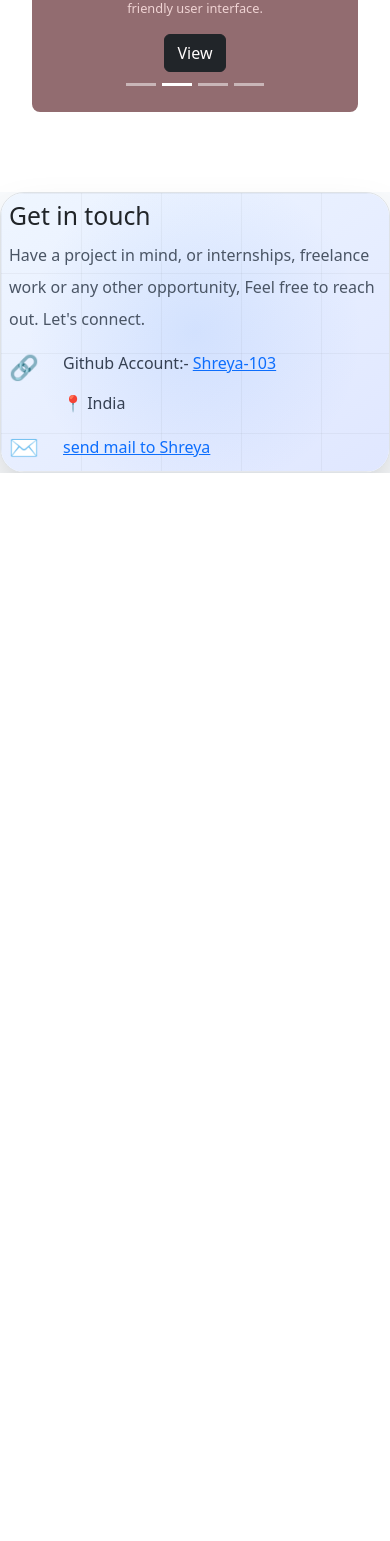
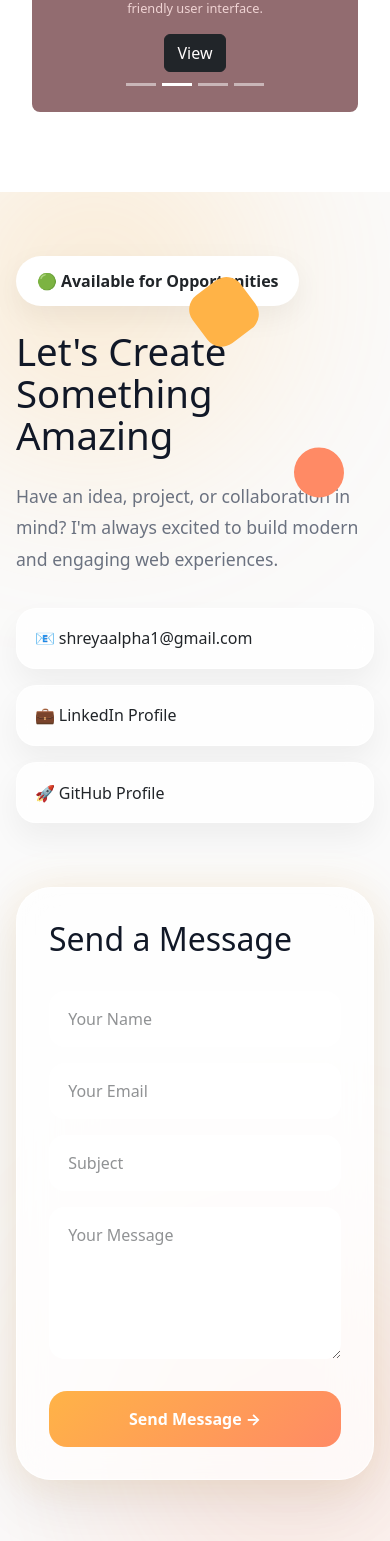
Before and after one commit to Shreya-103/Portfolio-2.0, a React (Vite) app: page / in a window 390 px wide. Shown: the part 3247-4788 px from the top of the page. Before the commit the page ends 3720 px from the top, so only its background shows below. Built offline with nearby package versions, Linux system fonts and the light colour scheme.

Commit message:
contact form

```diff
--- a/package.json
+++ b/package.json
@@ -13,6 +13,7 @@
     "deploy": "gh-pages -d dist"
   },
   "dependencies": {
+    "@emailjs/browser": "^4.4.1",
     "@tailwindcss/vite": "^4.3.0",
     "bootstrap": "^5.3.8",
     "framer-motion": "^12.40.0",
--- a/src/components/AboutMe/aboutme.module.css
+++ b/src/components/AboutMe/aboutme.module.css
@@ -1,6 +1,6 @@
 .aboutSection {
   min-height: 100vh;
-  padding: 7rem 1.5rem;
+  padding: 5rem 1.5rem;
   position: relative;
   overflow: hidden;
   background: #ffffff;
--- a/src/components/Contact/contactform.jsx
+++ b/src/components/Contact/contactform.jsx
@@ -1,50 +1,190 @@
-import './contactform.module';
+import { useRef } from "react";
+import { motion } from "framer-motion";
+import emailjs from "@emailjs/browser";
+import styles from "./contactform.module.css";
+
 const ContactSection = () => {
+  const cardRef = useRef(null);
+  const formRef = useRef();
+
+  const handleMouseMove = (e) => {
+    const card = cardRef.current;
+
+    const rect = card.getBoundingClientRect();
+
+    const x = e.clientX - rect.left;
+    const y = e.clientY - rect.top;
+
+    const rotateY = ((x / rect.width) - 0.5) * 15;
+    const rotateX = ((y / rect.height) - 0.5) * -15;
+
+    card.style.transform = `
+      perspective(1200px)
+      rotateX(${rotateX}deg)
+      rotateY(${rotateY}deg)
+    `;
+  };
+
+  const resetTilt = () => {
+    cardRef.current.style.transform =
+      "perspective(1200px) rotateX(0) rotateY(0)";
+  };
+
+  const sendEmail = (e) => {
+    e.preventDefault();
+
+    emailjs
+      .sendForm(
+        "YOUR_SERVICE_ID",
+        "YOUR_TEMPLATE_ID",
+        formRef.current,
+        "YOUR_PUBLIC_KEY"
+      )
+      .then(() => {
+        alert("Message sent successfully!");
+        formRef.current.reset();
+      })
+      .catch((error) => {
+        console.error(error);
+        alert("Failed to send message.");
+      });
+  };
+
   return (
-    <section className="bg-[#f8fafc] py-20 px-6">
-      <div className="max-w-7xl mx-auto grid lg:grid-cols-2 rounded-3xl overflow-hidden border border-gray-200 shadow-2xl bg-white">
+    <section className={styles.contactSection} id="contact">
+      {/* Floating Background */}
+      <div className={styles.background}>
+        <div className={styles.blob1}></div>
+        <div className={styles.blob2}></div>
+      </div>
 
-        {/* Left Side */}
-        <div className="relative p-10 md:p-16 border-b lg:border-b-0 lg:border-r border-gray-200 overflow-hidden bg-gradient-to-br from-blue-50 to-indigo-100">
+      <div className={styles.container}>
+        {/* LEFT SIDE */}
 
-          {/* Soft Glow */}
-          <div className="absolute inset-0 bg-[radial-gradient(circle_at_center,rgba(59,130,246,0.12),transparent_70%)]"></div>
+        <motion.div
+          className={styles.left}
+          initial={{ opacity: 0, x: -80 }}
+          whileInView={{ opacity: 1, x: 0 }}
+          transition={{ duration: 0.8 }}
+          viewport={{ once: true }}
+        >
+          <motion.div
+            className={styles.orbit}
+            animate={{ rotate: 360 }}
+            transition={{
+              duration: 20,
+              repeat: Infinity,
+              ease: "linear",
+            }}
+          >
+            <div className={styles.circle}></div>
+          </motion.div>
 
-          {/* Grid Overlay */}
-          <div className="absolute inset-0 bg-[linear-gradient(rgba(0,0,0,0.04)_1px,transparent_1px),linear-gradient(90deg,rgba(0,0,0,0.04)_1px,transparent_1px)] bg-[size:80px_80px]"></div>
+          <motion.div
+            className={styles.shape1}
+            animate={{
+              y: [0, -20, 0],
+              rotate: [0, 180, 360],
+            }}
+            transition={{
+              duration: 8,
+              repeat: Infinity,
+            }}
+          />
 
-          <div className="relative z-10 p-2">
-            <h2 className="text-5xl font-bold text-gray-900 mb-6">
-              Get in touch
-            </h2>
+          <motion.div
+            className={styles.shape2}
+            animate={{
+              y: [0, 20, 0],
+              rotate: [360, 180, 0],
+            }}
+            transition={{
+              duration: 10,
+              repeat: Infinity,
+            }}
+          />
 
-            <p className="text-gray-600 leading-8 max-w-md mb-12">
-             Have a project in mind, or internships, freelance work or any other opportunity,
-              Feel free to reach out. Let's connect.
-            </p>
+          <span className={styles.badge}>
+            🟢 Available for Opportunities
+          </span>
 
-            <div className="space-y-8 text-gray-700">
+          <h2>
+            Let's Create
+            <br />
+            Something Amazing
+          </h2>
 
-              {/* Address */}
-              <div className="flex items-start gap-4">
-                <div className="text-2xl">🔗</div>
-                <div>
-                  <p> Github Account:-  <a href="https://github.com/Shreya-103"> Shreya-103</a></p>
-                  <p>📍 India</p>
-                </div>
-              </div>
+          <p>
+            Have an idea, project, or collaboration in mind?
+            I'm always excited to build modern and engaging web experiences.
+          </p>
 
+          <div className={styles.infoCards}>
+            <div className={styles.infoCard}>
+              📧 shreyaalpha1@gmail.com
+            </div>
 
-              {/* Email */}
-              <div className="flex items-center gap-4">
-                <div className="text-2xl">✉️</div>
-                <a href='mailto:shreyaalpha1@gmail.com'>send mail to Shreya</a>
-              </div>
+            <div className={styles.infoCard}>
+              💼 LinkedIn Profile
+            </div>
 
+            <div className={styles.infoCard}>
+              🚀 GitHub Profile
             </div>
           </div>
-        </div>
+        </motion.div>
 
+        {/* RIGHT SIDE */}
+
+        <motion.div
+          initial={{ opacity: 0, x: 80 }}
+          whileInView={{ opacity: 1, x: 0 }}
+          transition={{ duration: 0.8 }}
+          viewport={{ once: true }}
+        >
+          <div
+            ref={cardRef}
+            className={styles.formCard}
+            onMouseMove={handleMouseMove}
+            onMouseLeave={resetTilt}
+          >
+            <h3>Send a Message</h3>
+
+            <form ref={formRef} onSubmit={sendEmail}>
+              <input
+                type="text"
+                name="user_name"
+                placeholder="Your Name"
+                required
+              />
+
+              <input
+                type="email"
+                name="user_email"
+                placeholder="Your Email"
+                required
+              />
+
+              <input
+                type="text"
+                name="subject"
+                placeholder="Subject"
+                required
+              />
+
+              <textarea
+                rows="5"
+                name="message"
+                placeholder="Your Message"
+                required
+              />
+
+              <button type="submit">
+                Send Message →
+              </button>
+            </form>
+          </div>
+        </motion.div>
       </div>
     </section>
   );
--- /dev/null
+++ b/src/components/Contact/contactform.module.css
@@ -0,0 +1,232 @@
+.contactSection {
+  min-height: 100vh;
+  background: #fafafa;
+  position: relative;
+  overflow: hidden;
+  padding: 6rem 2rem;
+  display: flex;
+  align-items: center;
+}
+
+.container {
+  max-width: 1300px;
+  margin: auto;
+  width: 100%;
+  display: grid;
+  grid-template-columns: 1fr 1fr;
+  gap: 5rem;
+  align-items: center;
+  position: relative;
+  z-index: 2;
+}
+
+/* BACKGROUND */
+
+.background {
+  position: absolute;
+  inset: 0;
+}
+
+.blob1,
+.blob2 {
+  position: absolute;
+  border-radius: 50%;
+  filter: blur(100px);
+}
+
+.blob1 {
+  width: 350px;
+  height: 350px;
+  background: rgba(255, 179, 71, 0.2);
+  top: -80px;
+  left: -80px;
+}
+
+.blob2 {
+  width: 400px;
+  height: 400px;
+  background: rgba(255, 138, 101, 0.15);
+  bottom: -100px;
+  right: -100px;
+}
+
+/* LEFT */
+
+.left {
+  position: relative;
+}
+
+.badge {
+  display: inline-block;
+  padding: 0.8rem 1.3rem;
+  background: white;
+  border-radius: 999px;
+  box-shadow: 0 10px 30px rgba(0,0,0,.06);
+  margin-bottom: 1.5rem;
+  font-weight: 600;
+}
+
+.left h2 {
+  font-size: 4rem;
+  line-height: 1.1;
+  color: #111827;
+  margin-bottom: 1.5rem;
+}
+
+.left p {
+  font-size: 1.1rem;
+  color: #6b7280;
+  max-width: 500px;
+  line-height: 1.8;
+}
+
+.infoCards {
+  margin-top: 2rem;
+  display: flex;
+  flex-direction: column;
+  gap: 1rem;
+}
+
+.infoCard {
+  background: rgba(255,255,255,.8);
+  backdrop-filter: blur(15px);
+  padding: 1.1rem;
+  border-radius: 20px;
+  border: 1px solid rgba(255,255,255,.6);
+  box-shadow: 0 15px 30px rgba(0,0,0,.05);
+}
+
+/* ORBIT */
+
+.orbit {
+  position: absolute;
+  width: 280px;
+  height: 280px;
+  right: 50px;
+  top: -40px;
+}
+
+.circle {
+  width: 100%;
+  height: 100%;
+  border: 2px dashed rgba(255,179,71,.4);
+  border-radius: 50%;
+}
+
+.shape1,
+.shape2 {
+  position: absolute;
+}
+
+.shape1 {
+  width: 60px;
+  height: 60px;
+  background: #ffb347;
+  border-radius: 18px;
+  right: 120px;
+  top: 30px;
+}
+
+.shape2 {
+  width: 50px;
+  height: 50px;
+  background: #ff8a65;
+  border-radius: 50%;
+  right: 30px;
+  top: 180px;
+}
+
+/* FORM */
+
+.formCard {
+  padding: 3rem;
+  border-radius: 35px;
+  background: rgba(255,255,255,.7);
+  backdrop-filter: blur(20px);
+  border: 1px solid rgba(255,255,255,.8);
+  box-shadow:
+    0 25px 60px rgba(0,0,0,.08),
+    0 0 40px rgba(255,179,71,.15);
+  transition: .15s ease;
+  transform-style: preserve-3d;
+}
+
+.formCard h3 {
+  font-size: 2rem;
+  margin-bottom: 2rem;
+  color: #111827;
+}
+
+.formCard form {
+  display: flex;
+  flex-direction: column;
+  gap: 1rem;
+}
+
+.formCard input,
+.formCard textarea {
+  border: none;
+  padding: 1rem 1.2rem;
+  border-radius: 16px;
+  background: white;
+  font-size: 1rem;
+  outline: none;
+  transition: .3s;
+}
+
+.formCard input:focus,
+.formCard textarea:focus {
+  box-shadow: 0 0 0 3px rgba(255,179,71,.25);
+}
+
+.formCard button {
+  margin-top: 1rem;
+  padding: 1rem;
+  border: none;
+  cursor: pointer;
+  border-radius: 18px;
+  font-weight: 700;
+  color: white;
+  background: linear-gradient(
+    135deg,
+    #ffb347,
+    #ff8a65
+  );
+  transition: .3s;
+}
+
+.formCard button:hover {
+  transform: translateY(-4px);
+  box-shadow: 0 15px 30px rgba(255,138,101,.3);
+}
+
+/* MOBILE */
+
+@media (max-width: 992px) {
+  .container {
+    grid-template-columns: 1fr;
+    gap: 4rem;
+  }
+
+  .left h2 {
+    font-size: 3rem;
+  }
+
+  .orbit {
+    display: none;
+  }
+}
+
+@media (max-width: 600px) {
+  .contactSection {
+    padding: 4rem 1rem;
+  }
+
+  .left h2 {
+    font-size: 2.4rem;
+  }
+
+  .formCard {
+    padding: 2rem;
+  }
+}
--- a/src/components/Contact/contactform.module.jsx
+++ /dev/null
@@ -1 +0,0 @@
-import "tailwindcss";
```
Also changed, not shown: 1 other file (tests, documents, lock files or other folders).
